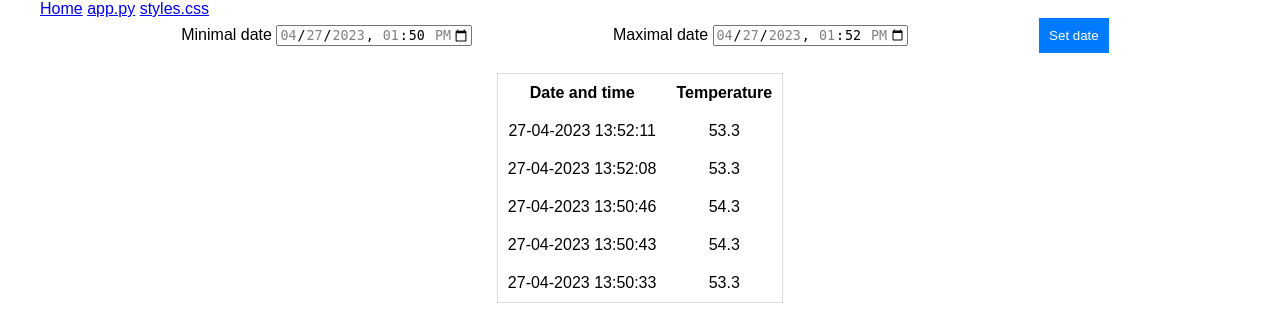
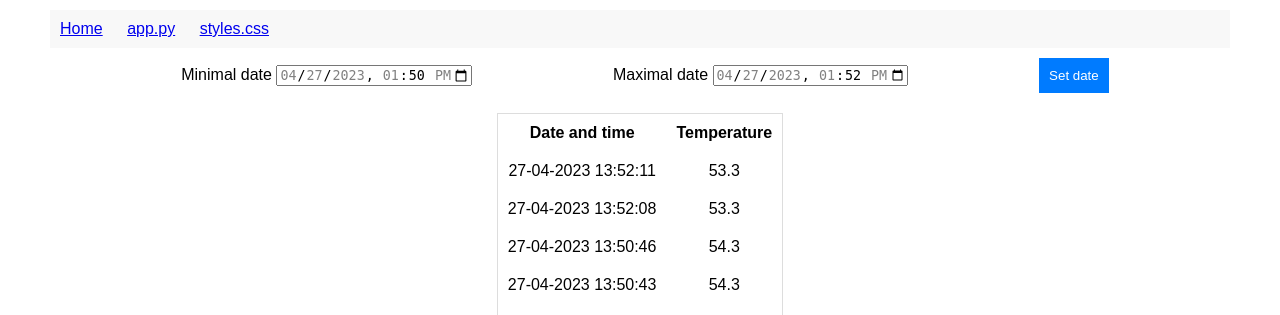
Before and after one commit to Maither/Flask-App, a Flask app: page / in a window 1280 px wide. Shown: the top 315 px of the page. Run offline with Flask 3, Linux system fonts and the light colour scheme; data comes from the database, SQL or seed files in the repository; both versions use the stored data as it was after the commit.

Commit message:
some style

```diff
--- a/static/styles.css
+++ b/static/styles.css
@@ -60,3 +60,20 @@ label {
 .myTable th,
 .myTable td {
     padding: 10px;
+}
+
+nav {
+    display:flex;
+    background-color: #f8f8f8;
+
+    margin: 10px;
+}
+
+nav div {
+    margin-top: 10px;
+    margin-bottom: 10px;
+}
+
+nav a {
+    margin: 10px;
+}
```
Also changed, not shown: instance/temperature.db.
